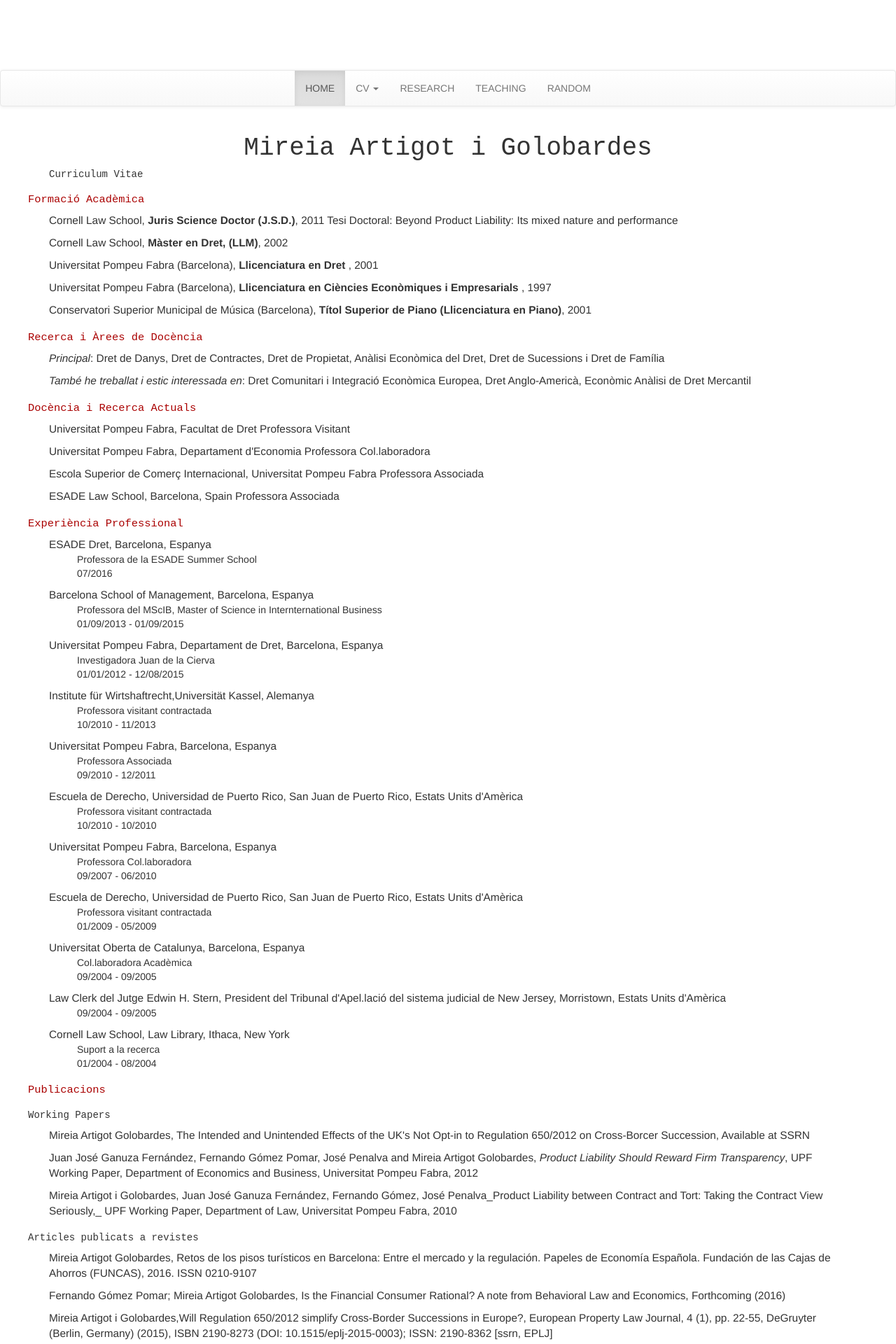
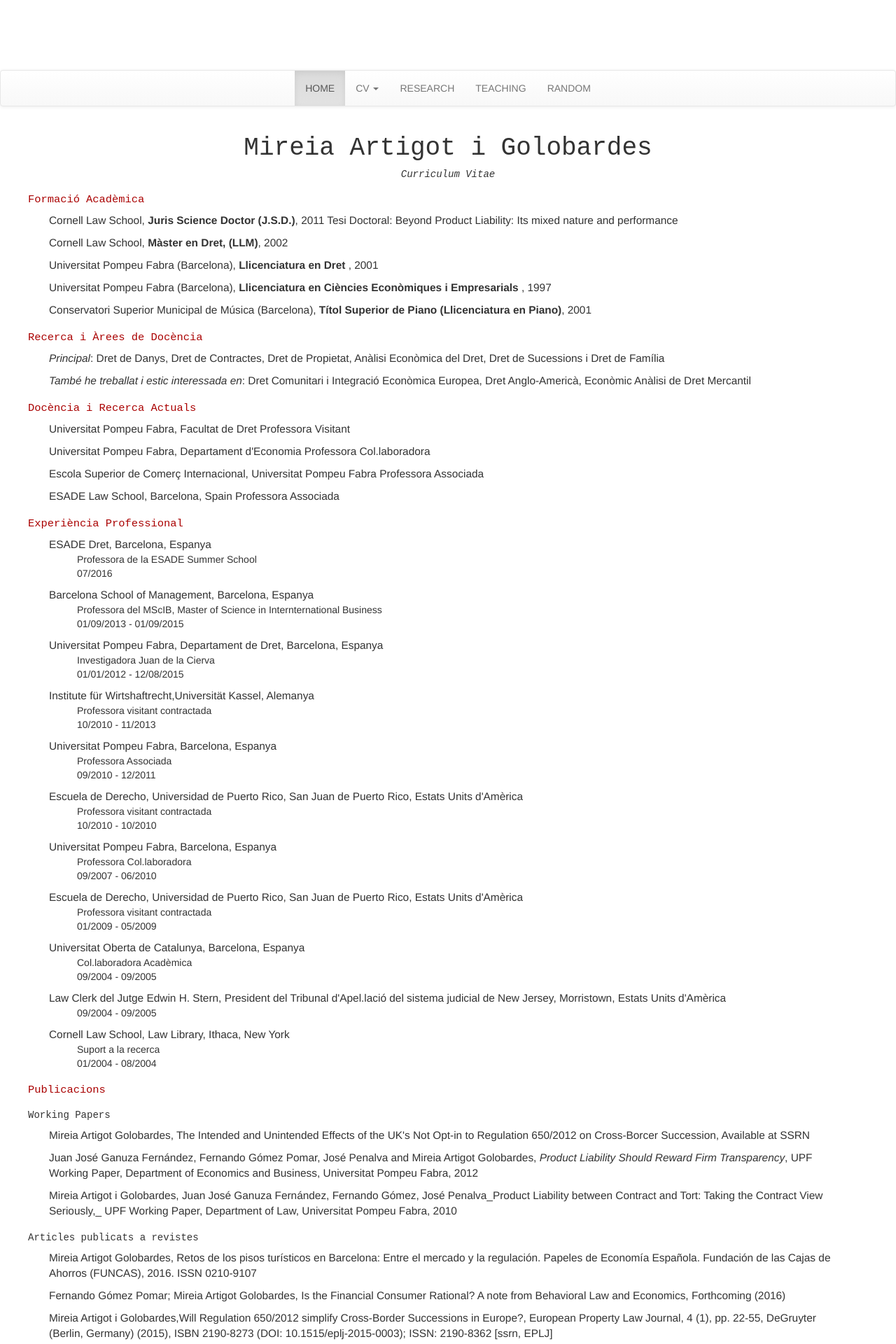
Before and after one commit to JohnPalmer/mireiaartigot, a Jekyll site: the page built from cv/ca/index.md, in a window 1280 px wide. Shown: the top 1920 px of the page at 70% size. Built offline with Jekyll 4.4.1, drawn with Linux system fonts in a browser that asks for light colours; nearby versions of some CDN libraries; our own code applies the rules of GitHub Pages for plain Markdown files.

Commit message:
Update cv_style.css

```diff
--- a/css/cv_style.css
+++ b/css/cv_style.css
@@ -1,13 +1,13 @@
-.cv h1, .cv h2,.cv h3,.cv h4, .cv h5, .cv h6 {
+.cv h1, .cv h2,.cv h3,.cv h4, .cv h5 {
 	font-weight: 400;
 	font-family: Cousine,Verdana,sans-serif;
 }
 
-.cv h1, .cv h6 {
+.cv h1, .cv h5 {
 	text-align: center;
 }
 
-.cv h6 {
+.cv h5 {
 	font-style: italic;
 }
 
@@ -22,7 +22,7 @@
 	margin-left: -30px;
 }
 
-.cv h3, .cv h4, .cv h5 {
+.cv h3, .cv h4 {
 	font-size: 1em;
 }
 
```
